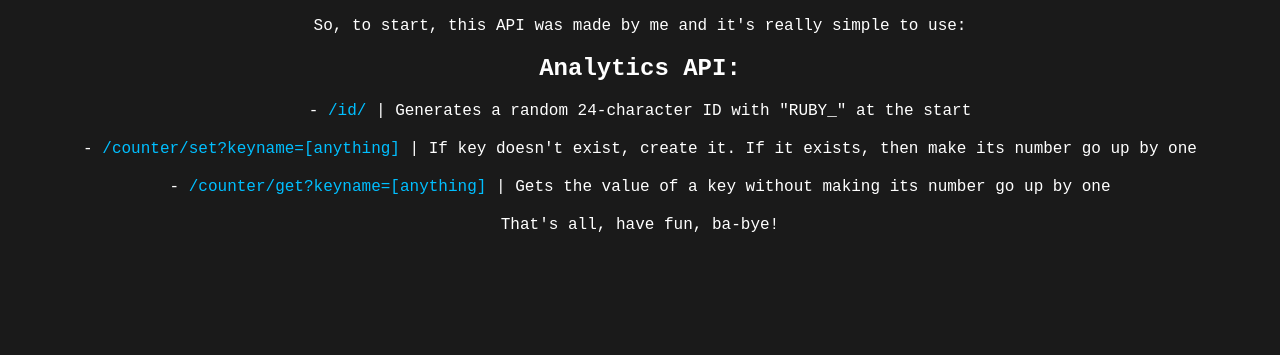
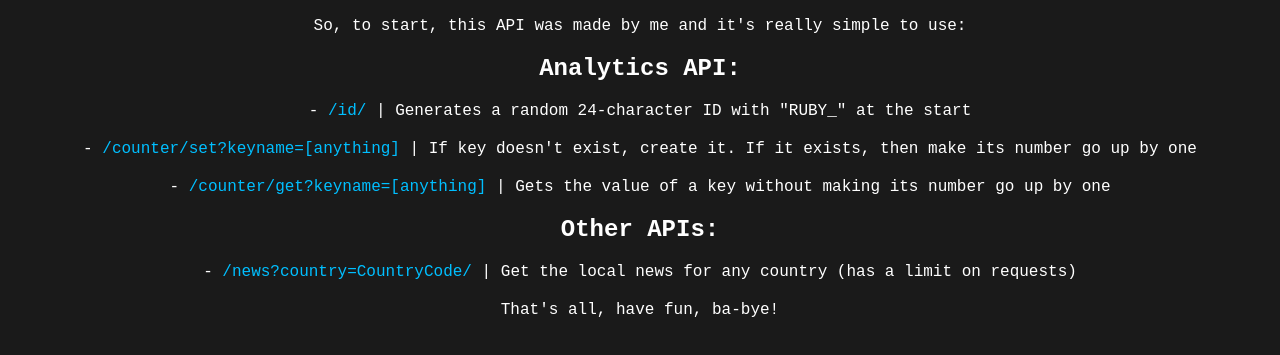
Before and after one commit to Ruby-Devs/ruby-api, a website: page public/index.html in a window 1280 px wide. Shown: the part 129-484 px from the top of the page. Drawn offline with Linux system fonts and the light colour scheme.

Commit message:
Update index.html

```diff
--- a/public/index.html
+++ b/public/index.html
@@ -50,6 +50,10 @@
   <p>
     - <a href="counter/get?keyname=very_cool_key" target="_blank">/counter/get?keyname=[anything]</a> | Gets the value of a key without making its number go up by one
   </p>
+  <h2>Other APIs:</h2>
+  <p>
+    - <a href="news?country=us" target="_blank">/news?country=CountryCode/</a> | Get the local news for any country (has a limit on requests)
+  </p>
   <p>That's all, have fun, ba-bye!</p>
 </body>
 </html>
```
